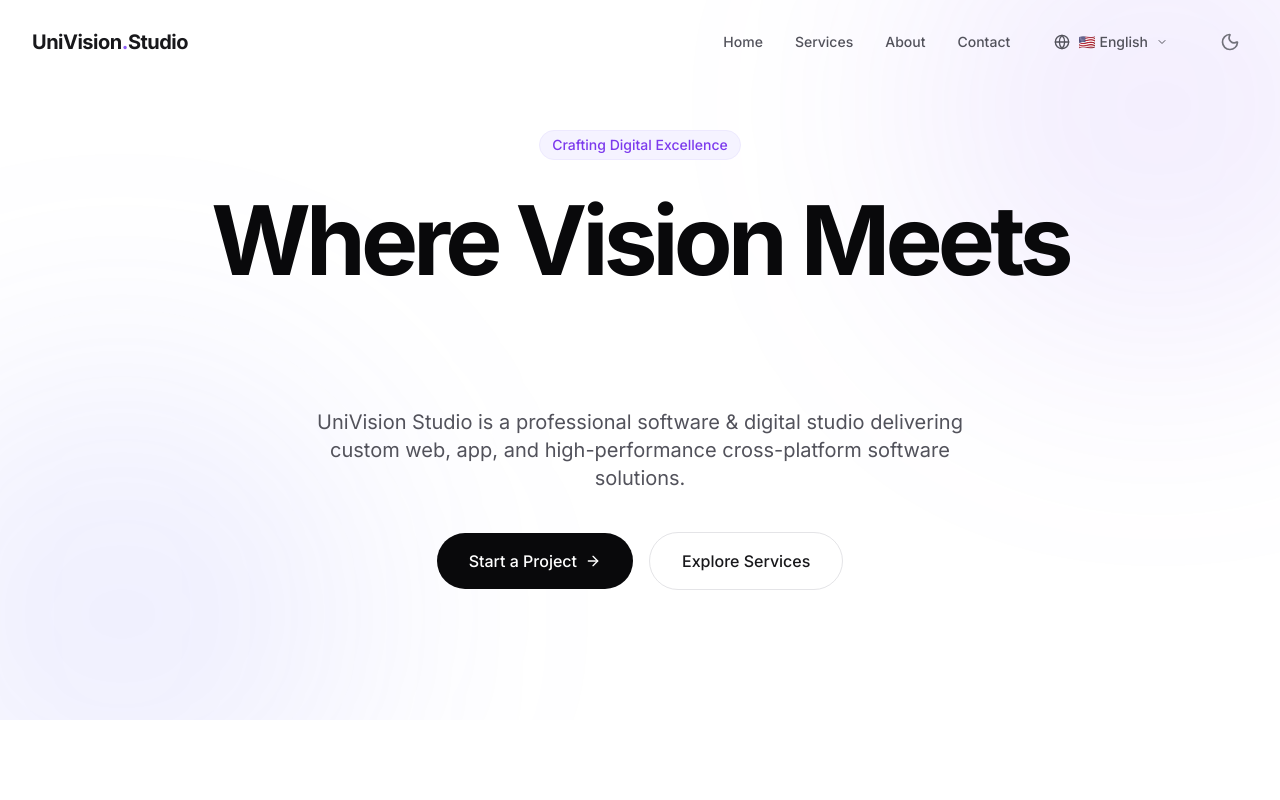
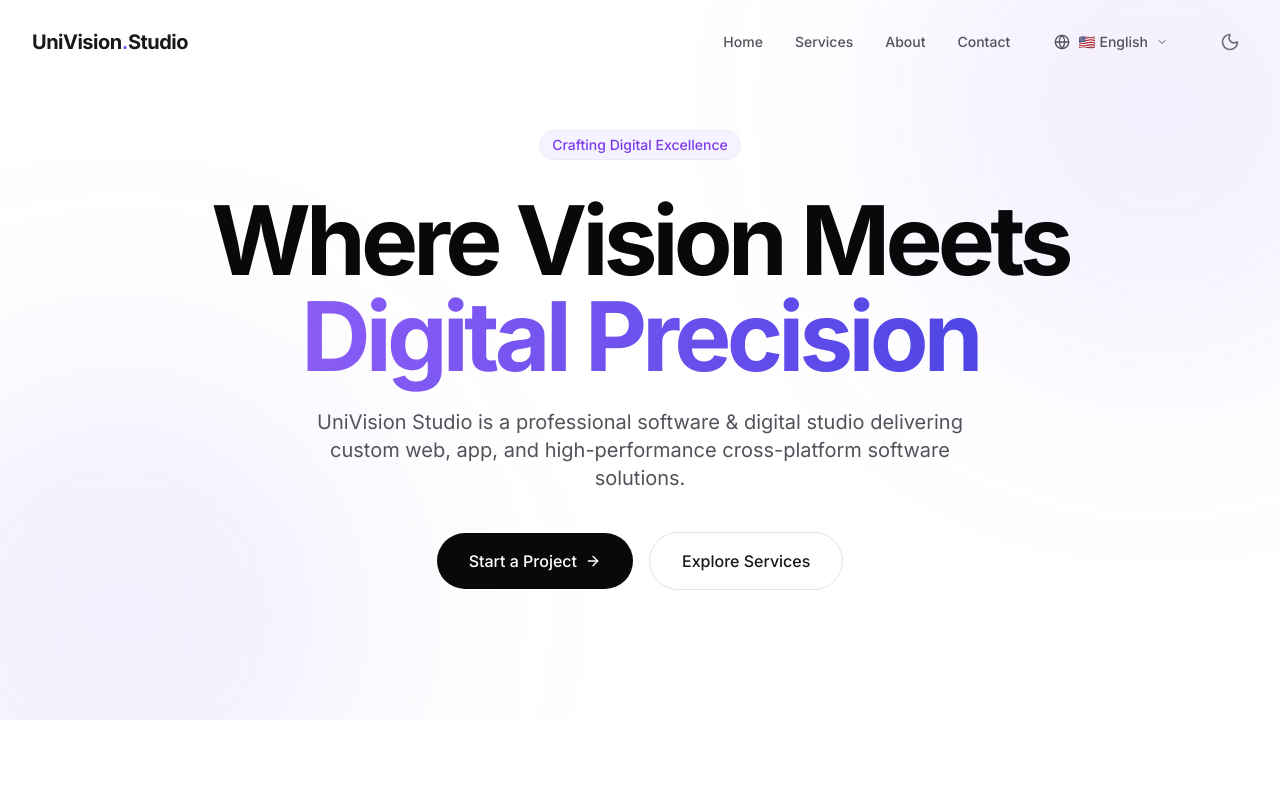
Before and after one commit to yashar1919/Uni_Vision_Studio, a React (Vite) app: page / in a window 1280 px wide. Shown: the top 800 px of the page. Built offline with nearby package versions, Linux system fonts and the light colour scheme.

Commit message:
fix bug gradient in Hero.tsx

```diff
--- a/sections/Hero.tsx
+++ b/sections/Hero.tsx
@@ -19,7 +19,7 @@
         </div>
         <h1 className="text-5xl md:text-7xl lg:text-8xl font-bold tracking-tighter text-zinc-950 dark:text-white mb-6 leading-tight">
           {t("hero.title.part1")}{" "}
-          <span className="text-transparent bg-clip-text bg-linear-to-r from-brand-500 to-indigo-600">
+          <span className="text-transparent bg-clip-text bg-gradient-to-r from-brand-500 to-indigo-600">
             {t("hero.title.part2")}
           </span>
         </h1>
```
